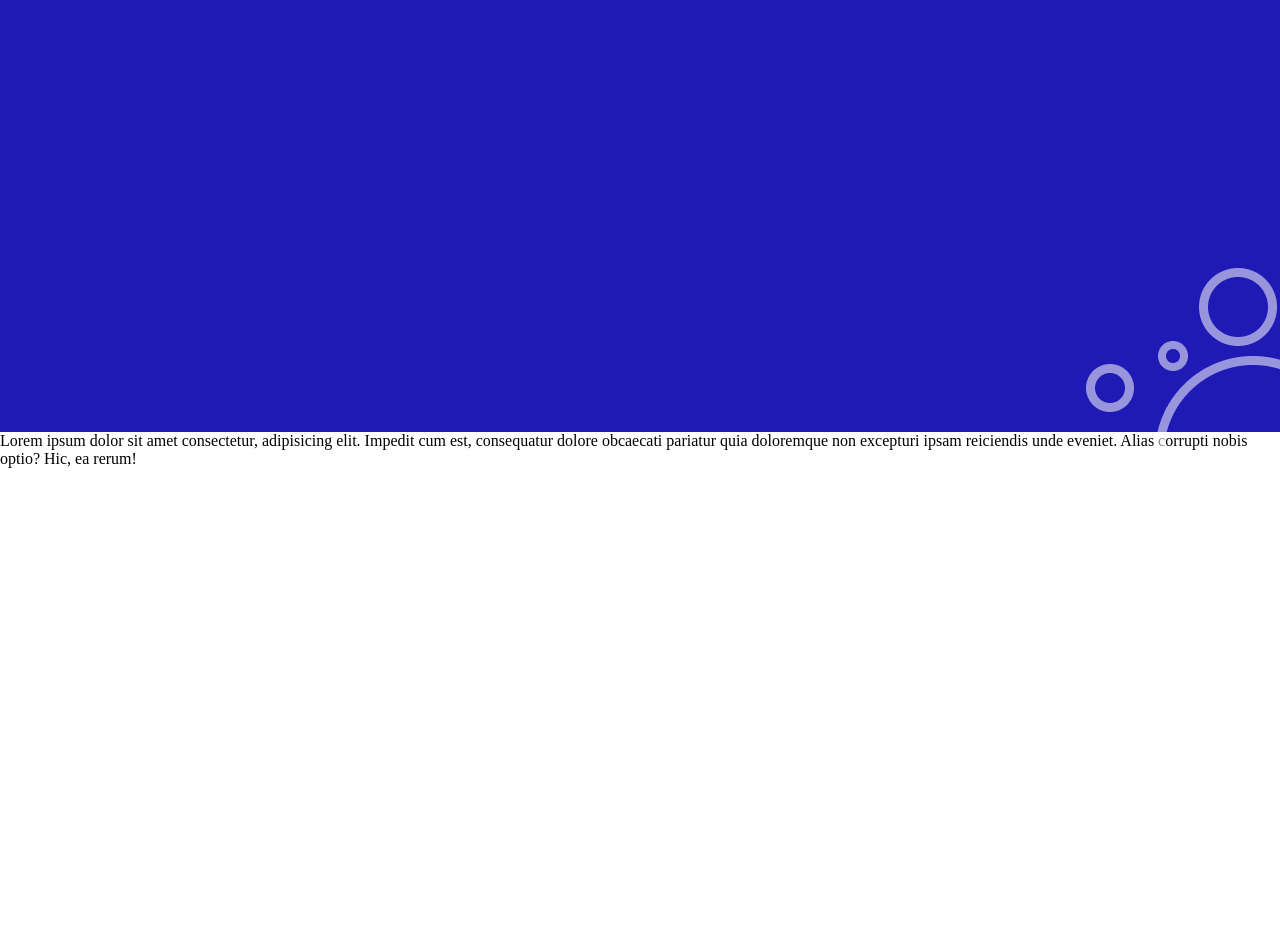
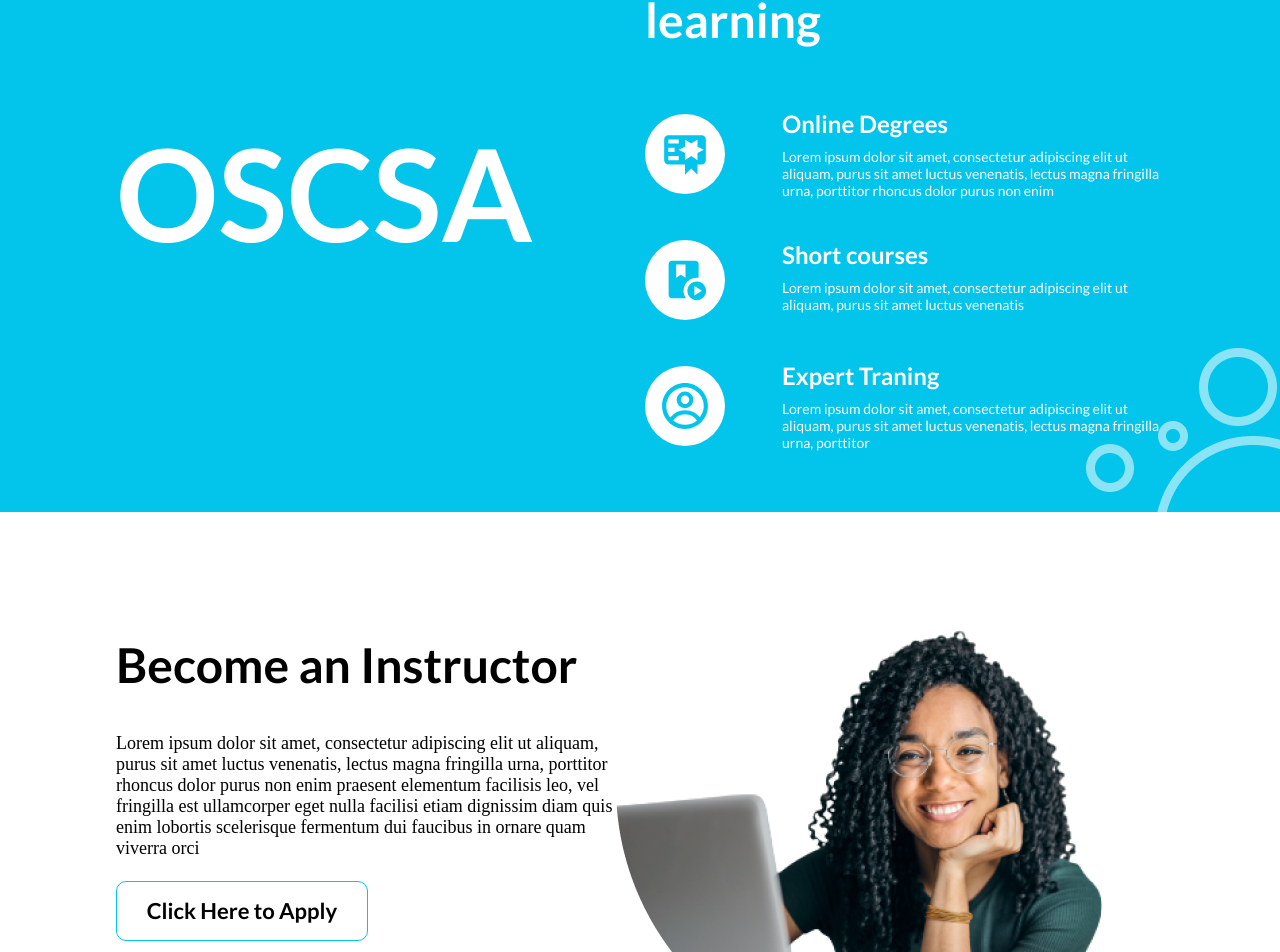
Before and after one commit to Open-Science-Community-Saudi-Arabia/MOOCs, a React (Vite) app in the folder Frontend/: page / in a window 1280 px wide. Shown: the part 1720-2672 px from the top of the page. Before the commit the page ends 2272 px from the top, so only its background shows below. Built offline with nearby package versions, Linux system fonts and the light colour scheme.

Commit message:
instructor section completed

```diff
--- a/Frontend/src/components/Button/Button.css
+++ b/Frontend/src/components/Button/Button.css
@@ -8,12 +8,13 @@
     justify-content: center;
     align-items: center;
     font-weight: 700;
-    font-size: 1.5rem;
+    font-size: 1.375rem;
+    font-family: 'Lato';
 
 }
 .outline{
-    border: 3px solid #1f1ab6;
-    color:#1f1ab6;
+    border: 1px solid #03C4EB;
+    color:black;
 }
 .button--bg{
     background-color:#1f1ab6;
--- a/Frontend/src/components/Carosel/Carosel.jsx
+++ b/Frontend/src/components/Carousel/Carousel.jsx
@@ -1,10 +1,10 @@
-import './Carosel.css'
+import './Carousel.css'
 import  Slider from 'react-slick'
 import "slick-carousel/slick/slick.css";
 import "slick-carousel/slick/slick-theme.css";
 import ArrowLeftIcon from '@mui/icons-material/ArrowLeft';
 import ArrowRightIcon from '@mui/icons-material/ArrowRight';
-const Carosel = ({children}) => {
+const Carousel = ({children}) => {
   const  settings = {
         infinite:true,
         speed: 500,
@@ -47,7 +47,7 @@ const Carosel = ({children}) => {
   )
 }
 
-export default Carosel
+export default Carousel
 
 const SampleNextArrow = ({
     onClick,
--- a/Frontend/src/components/Course/CourseStyle.css
+++ b/Frontend/src/components/Course/CourseStyle.css
@@ -92,21 +92,3 @@ display: flex;
 justify-content: center;
 align-items: center;
 }
-.online--learning{
-    background-color: #1F1AB6;
-    height: 70vh;
-    position: relative;
-}
-.ring1{
-    position: absolute;
-    top: -60px;
-    left: 0;
-}
-.ring2{
-    position: absolute;
-    bottom: -120px;
-    right: 0;
-}
-.online--learning--wrapper{
-
-}
--- /dev/null
+++ b/Frontend/src/components/Learningwidget/LearningWidget.css
@@ -0,0 +1,34 @@
+.learningwidget{
+    display: grid;
+    grid-template-columns: auto 1fr;
+    gap: 3.5625rem;
+
+}
+.Icon--wrapper{
+    width: 80px;
+    height: 80px;
+    background-color: white;
+    border-radius: 100%;
+    display: flex;
+    justify-content: center;
+    align-items: center;
+
+}
+
+.icon--container{
+    display: grid;
+    place-content: center;
+}
+
+.details h1{
+    font-size: 1.5rem;
+    font: 700;
+    font-family: 'Lato';
+    margin-bottom: 10px;
+}
+.details p{
+    font-size: 14px;
+    font-weight: 400;
+    font-family: 'Lato';
+    color: white;
+}
--- /dev/null
+++ b/Frontend/src/components/Learningwidget/LearningWidget.jsx
@@ -0,0 +1,20 @@
+import React from 'react'
+import './LearningWidget.css'
+
+const LearningWidget = ({title, desc, icon:Icon}) => {
+  return (
+    <div className='learningwidget'>
+       <div className='icon--container'>
+       <div className='Icon--wrapper'>
+        <Icon/>
+       </div>
+       </div>
+        <div className='details'>
+            <h1>{title}</h1>
+            <p>{desc}</p>
+        </div>
+    </div>
+  )
+}
+
+export default LearningWidget
--- a/Frontend/src/components/vectors/Course.jsx
+++ b/Frontend/src/components/vectors/Course.jsx
@@ -1,6 +1,6 @@
 import * as React from "react"
 
-const SvgComponent = (props) => (
+const CourseIcon = (props) => (
   <svg
     width={45}
     height={45}
@@ -19,4 +19,4 @@ const SvgComponent = (props) => (
   </svg>
 )
 
-export default SvgComponent
+export default CourseIcon
--- /dev/null
+++ b/Frontend/src/components/vectors/Training.jsx
@@ -0,0 +1,26 @@
+import * as React from "react"
+
+const TrainingIcon = (props) => (
+  <svg
+    width={50}
+    height={50}
+    fill="none"
+    xmlns="http://www.w3.org/2000/svg"
+    {...props}
+  >
+    <path
+      fillRule="evenodd"
+      clipRule="evenodd"
+      d="M33.333 18.75a8.333 8.333 0 1 1-16.665 0 8.333 8.333 0 0 1 16.665 0Zm-4.166 0a4.167 4.167 0 1 1-8.334 0 4.167 4.167 0 0 1 8.334 0Z"
+      fill="#03C4EB"
+    />
+    <path
+      fillRule="evenodd"
+      clipRule="evenodd"
+      d="M25 2.083C12.344 2.083 2.083 12.343 2.083 25c0 12.656 10.26 22.917 22.917 22.917 12.656 0 22.917-10.26 22.917-22.917 0-12.656-10.26-22.917-22.917-22.917ZM6.25 25a18.68 18.68 0 0 0 3.975 11.546 18.721 18.721 0 0 1 14.91-7.38 18.716 18.716 0 0 1 14.775 7.205A18.75 18.75 0 1 0 6.25 25ZM25 43.75a18.673 18.673 0 0 1-11.817-4.192 14.568 14.568 0 0 1 11.952-6.225 14.565 14.565 0 0 1 11.852 6.084A18.675 18.675 0 0 1 25 43.75Z"
+      fill="#03C4EB"
+    />
+  </svg>
+)
+
+export default TrainingIcon
--- a/Frontend/src/pages/landing-page/LandingPage.jsx
+++ b/Frontend/src/pages/landing-page/LandingPage.jsx
@@ -5,8 +5,9 @@ import Records from "../../components/Records/Records";
 import { record } from "../../utils/data";
 import "./landingpage.css";
 import Course from "../../components/Course/Course";
-import {courses} from '../../utils/data'
-import Carosel from "../../components/Carosel/Carosel";
+import {courses, learning} from '../../utils/data'
+import Carosel from "../../components/Carousel/Carousel";
+import LearningWidget from "../../components/Learningwidget/LearningWidget";
 
 function LandingPage() {
   return (
@@ -56,16 +57,42 @@ function LandingPage() {
        <img src="../../../public/images/ring1.png" alt="" className="ring2" />
        <img src="../../../public/images/ring2.png" className="ring1" alt="" />
        <div className="online--learning--wrapper">
-        <h1>
+          <div className="learning--content">
+          <h1>
         OSCSA
         </h1>
-        <div>
+        <div className="learning--benefit">
           <h3>Benifits from our online
 learning</h3>
+
+     <div className="learning">
+     {learning.map((learn, index)=> <LearningWidget {...learn} key={index}/>)}
+     </div>
         </div>
+          </div>
        </div>
       </section>
-      <section>Lorem ipsum dolor sit amet consectetur, adipisicing elit. Impedit cum est, consequatur dolore obcaecati pariatur quia doloremque non excepturi ipsam reiciendis unde eveniet. Alias corrupti nobis optio? Hic, ea rerum!</section>
+      <section className="instructor-container">
+        <div className="instructor">
+          <h1>
+          Become an Instructor
+          </h1>
+          <p>
+          Lorem ipsum dolor sit amet, consectetur adipiscing elit ut aliquam, purus sit amet luctus venenatis, lectus magna fringilla urna, porttitor rhoncus dolor purus non enim praesent elementum facilisis leo,
+
+vel fringilla est ullamcorper eget nulla facilisi etiam dignissim diam quis enim lobortis scelerisque fermentum dui faucibus in ornare quam viverra orci
+          </p>
+         <div className="Buttton--wrapper">
+         <Button title='Click Here to Apply' outlined={true}/>
+         </div>
+        </div>
+        <div>
+          <img src="../../../public/images/Mask Group.png" alt="" />
+        </div>
+      </section>
+      <section className="testimonial">
+
+      </section>
     </>
   );
 }
--- a/Frontend/src/pages/landing-page/landingpage.css
+++ b/Frontend/src/pages/landing-page/landingpage.css
@@ -16,9 +16,7 @@
     justify-content: center;
 }
 
-.img--wrapper{
-    /* width: 35rem; */
-}
+
 .img--wrapper img{
     width: 100%;
 }
@@ -112,3 +110,89 @@ font-weight: 700;
     max-width: 80%;
     margin: 5rem auto;
 }
+
+
+
+.online--learning{
+    background-color: #03C4EB;
+    height: 80vh;
+    position: relative;
+}
+.ring1{
+    position: absolute;
+    top: -60px;
+    left: 0;
+}
+.ring2{
+    position: absolute;
+    bottom: -120px;
+    right: 0;
+}
+.online--learning--wrapper{
+    display: flex;
+    height: 100%;
+}
+.learning--content{
+    display: flex;
+    justify-content: space-between;
+    width: 100%;
+    padding-left: 7.25rem;
+    padding-right: 7.25rem;
+    align-items: center;
+    height: 100%;
+}
+
+.learning--content h1{
+    font-size: 8rem;
+    font-weight: 700;
+    font-family: 'Lato';
+    color: white;
+}
+.learning--benefit{
+    max-width: 32.4375rem;
+}
+.learning--benefit h3{
+    font-size: 3rem;
+    font-weight: 900;
+    color: white;
+    font-family: 'Lato';
+    margin-bottom: 3.8125rem;
+}
+.learning{
+    display: flex;
+    flex-direction: column;
+    row-gap: 2.5625rem;
+}
+
+.instructor-container{
+    display: flex;
+    justify-content: space-between;
+    padding-left: 7.25rem;
+    padding-right: 7.25rem;
+    align-items: center;
+}
+.instructor{
+    display: flex;
+    flex-direction: column;
+    max-width: 38.3125rem;
+}
+.instructor h1{
+    font-weight: 900;
+    font-size: 3rem;
+    font-family: 'Lato';
+    margin-bottom: 2.5rem;
+
+}
+.instructor > p{
+    font-size: 1.125rem;
+    font-weight: 400;
+    margin-bottom: 1.375rem;
+}
+
+.Buttton--wrapper{
+    width: 15.75rem;
+}
+
+.testimonial{
+
+}
--- a/Frontend/src/utils/data.js
+++ b/Frontend/src/utils/data.js
@@ -1,6 +1,9 @@
 import GlobalIcon from "../components/vectors/GlobalIcon";
 import Time from "../components/vectors/Time.jsx";
 import UsersIcon from "../components/vectors/UsersIcon.jsx";
+import Certificate from "../components/vectors/Certificate";
+import CourseIcon from '../components/vectors/Course'
+import TrainingIcon from "../components/vectors/Training";
 export const record = [
   {
     icon: Time,
@@ -75,3 +78,22 @@ export const courses = [
     ratings:'4.7'
   },
 ];
+
+export const learning = [
+  {
+    title:'Online Degrees',
+    desc:'Lorem ipsum dolor sit amet, consectetur adipiscing elit ut aliquam, purus sit amet luctus venenatis, lectus magna fringilla urna, porttitor rhoncus dolor purus non enim',
+    icon:Certificate,
+  },
+  {
+    title:'Short courses',
+    desc:'Lorem ipsum dolor sit amet, consectetur adipiscing elit ut aliquam, purus sit amet luctus venenatis',
+    icon:CourseIcon,
+  },
+  {
+    title:'Expert Traning',
+    desc:'Lorem ipsum dolor sit amet, consectetur adipiscing elit ut aliquam, purus sit amet luctus venenatis, lectus magna fringilla urna, porttitor',
+    icon:TrainingIcon,
+  }
+
+]
```
Also changed, not shown: Frontend/src/components/Carousel/Carousel.css (renamed from Frontend/src/components/Carosel/Carosel.css).
